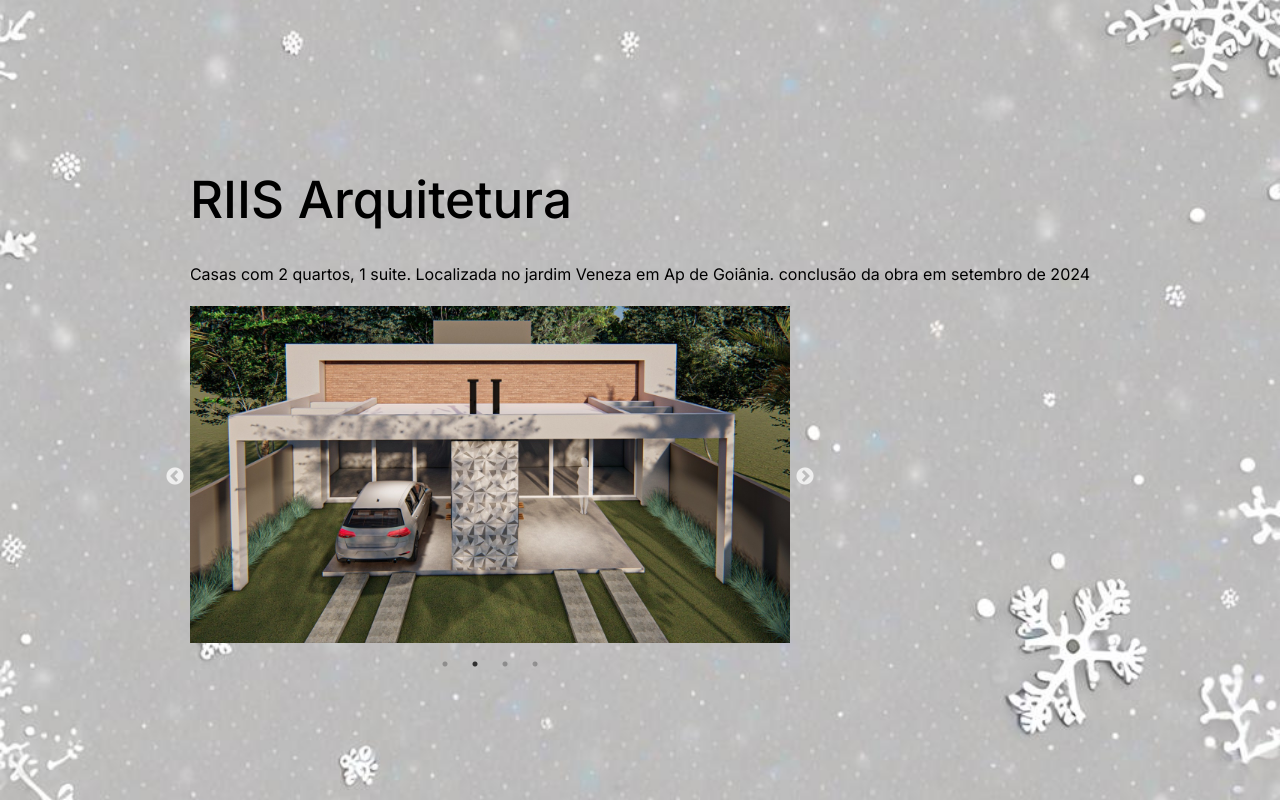
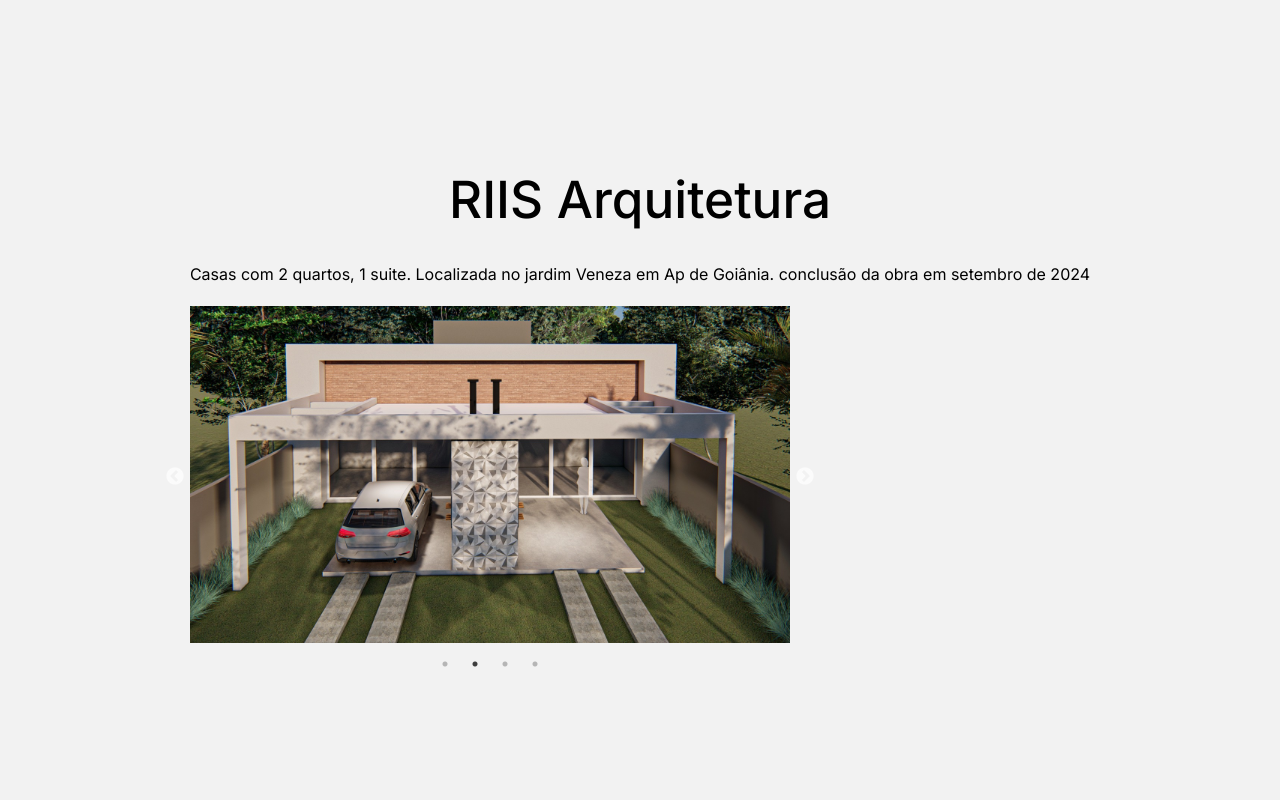
Before and after one commit to danielclaytonborgtx/DC-Imob, a React (Vite) app: page / in a window 1280 px wide. Built offline with nearby package versions, Linux system fonts and the light colour scheme.

Commit message:
commit 6

```diff
--- a/src/App.css
+++ b/src/App.css
@@ -3,13 +3,10 @@ html, body {
   height: 100%;
   margin: 0;
   color: #000000;
+  background-color: #f2f2f2; /* Cor de fundo cinza claro */
 }
 
 body {
-  background-image: url('./assets/OnImage.jpeg');
-  background-size: cover;
-  background-repeat: no-repeat;
-  background-position: center;
   font-family: 'Inter', sans-serif;
   display: flex;
   flex-direction: column;
@@ -19,6 +16,8 @@ body {
 
 h1 {
   margin-top: 20px;
+  text-align: center;
+  font-size: 2rem; /* Tamanho do texto do h1 para dispositivos móveis */
 }
 
 .container {
@@ -38,6 +37,7 @@ h1 {
 .container p {
   width: 100%;
   margin-top: 10px; /* Adicione espaço superior para separar o texto das imagens */
+  font-size: 1rem; /* Tamanho do texto do parágrafo para dispositivos móveis */
 }
 
 .slick-prev, .slick-next {
@@ -45,6 +45,9 @@ h1 {
 }
 
 @media (max-width: 600px) {
+  h1 {
+    font-size: 1.5rem; /* Tamanho do texto do h1 para dispositivos móveis com tela estreita */
+  }
   .container {
     width: 90%;
   }
```
